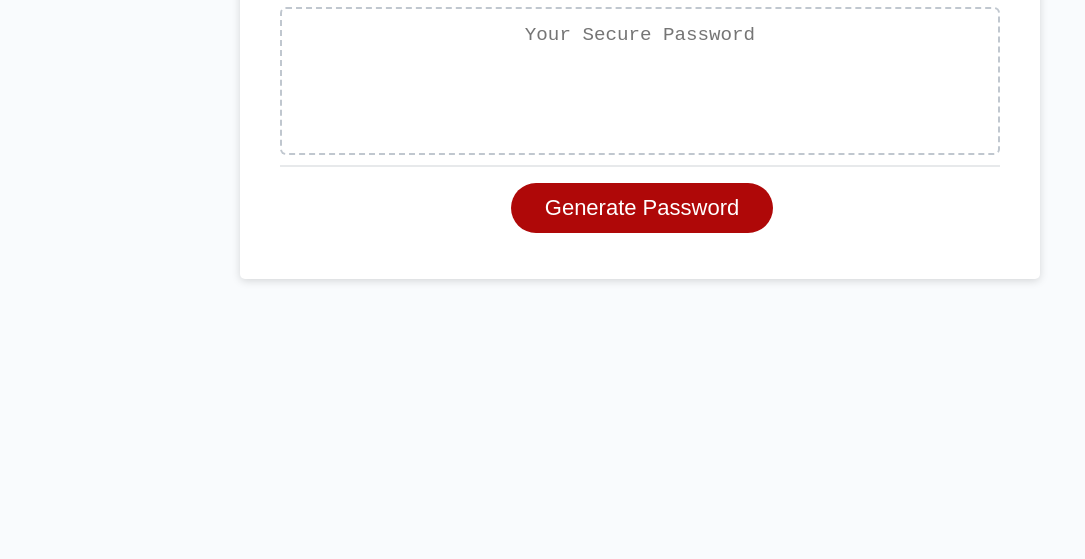
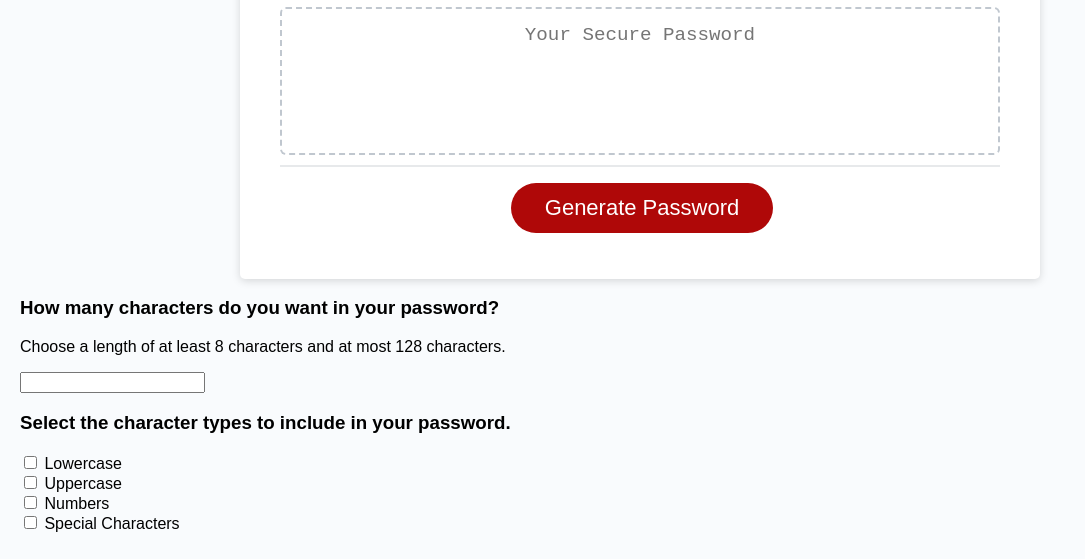
Before and after one commit to hwoolford/password-generator, a plain HTML site: page index.html in a window 1280 px wide. Shown: the part 241-800 px from the top of the page, without its empty margins (0-1085 px from the left). Drawn offline with Linux system fonts and the light colour scheme.

Commit message:
Added the prompts in the index.html file

```diff
--- a/assets/javascript/script.js
+++ b/assets/javascript/script.js
@@ -2,12 +2,12 @@
 
 
 // Get references to the #generate element
-var generateBtn = document.querySelector("#generate");
+const generateBtn = document.querySelector("#generate");
 
 // Write password to the #password input
 function writePassword() {
-  var password = generatePassword();
-  var passwordText = document.querySelector("#password");
+  const password = generatePassword();
+  const passwordText = document.querySelector("#password");
 
   passwordText.value = password;
 
--- a/index.html
+++ b/index.html
@@ -28,6 +28,35 @@
           <button id="generate" class="btn">Generate Password</button>
         </div>
       </div>
+      <div id="prompt1" class="prompts">
+        <h3>How many characters do you want in your password?</h3>
+        <p>Choose a length of at least 8 characters and at most 128 characters.<p>
+          <input type="text" id="length" name="length">
+    </div>
+    <div id="prompt2" class="prompts">
+      <h3>Select the character types to include in your password.</h3>
+      <div>
+        <label>
+          <input type="checkbox" id="lowercase" name="characters" value="lowercase"/> Lowercase
+        </label>
+      </div>
+      <div>
+        <label>
+          <input type="checkbox" id="uppercase" name="characters" value="uppercase"/> Uppercase
+        </label>
+      </div>
+      <div>
+        <label>
+          <input type="checkbox" id="numeric" name="characters" value="numeric"/> Numbers
+        </label>
+      </div>
+      <div>
+        <label>
+          <input type="checkbox" id="special" name="characters" value="special"/> Special Characters
+        </label>
+      </div>
+  </div>
+
     </div>
     <script src="./assets/javascript/script.js"></script>
   </body>
```
